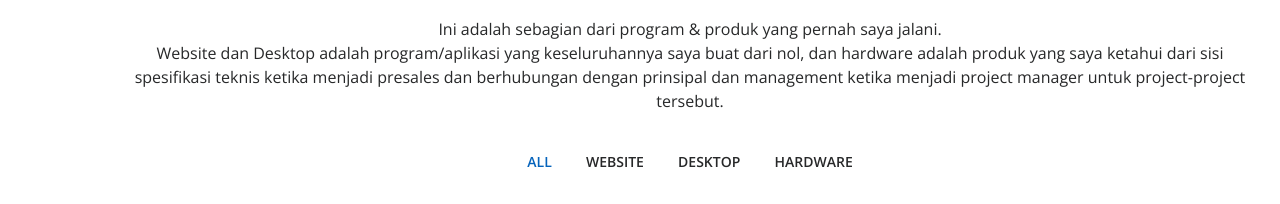
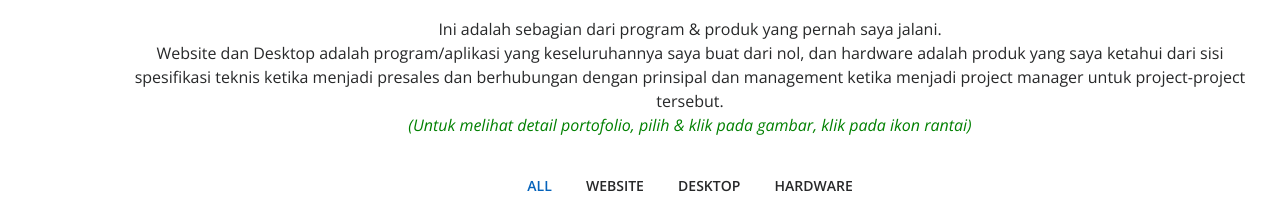
Before and after one commit to asepkurniadi22/asepkurniadi-v3-Resume, a plain HTML site: page index.html in a window 1280 px wide. Shown: the part 4625-4829 px from the top of the page. Drawn offline with nearby package versions, Linux system fonts and the light colour scheme.

Commit message:
tambah keterangan di portofilio

```diff
--- a/index.html
+++ b/index.html
@@ -446,6 +446,7 @@
           <p> Website dan Desktop adalah program/aplikasi yang keseluruhannya saya buat dari nol, dan hardware adalah
             produk yang saya ketahui dari sisi spesifikasi teknis ketika menjadi presales dan berhubungan dengan
             prinsipal dan management ketika menjadi project manager untuk project-project tersebut.</p>
+            <font color="green"><i>(Untuk melihat detail portofolio, pilih & klik pada gambar, klik pada ikon rantai)</i></font>
         </div>
 
         <div class="row">
```
